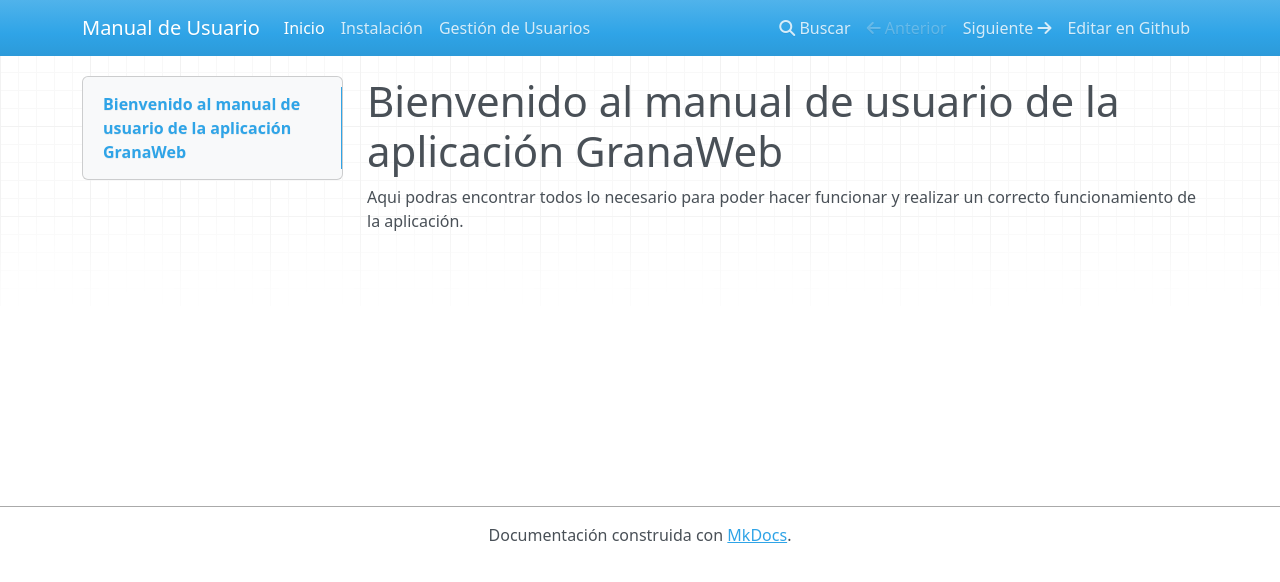
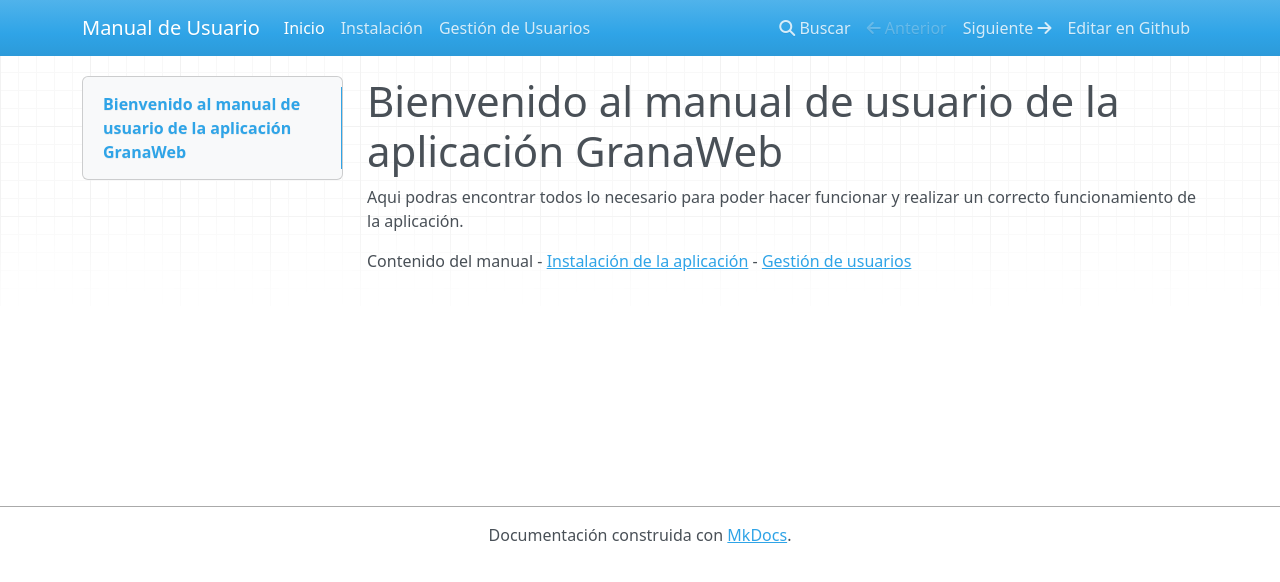
Before and after one commit to adrianb30/ManualUsuarioGranaWeb, an MkDocs documentation site: the page built from docs/index.md, in a window 1280 px wide. Shown: the top 582 px of the page. Built offline with MkDocs 1.6.1, drawn with Linux system fonts in a browser that asks for light colours; nearby versions of some CDN libraries.

Commit message:
cambio index

```diff
--- a/docs/index.md
+++ b/docs/index.md
@@ -1,3 +1,7 @@
 # Bienvenido al manual de usuario de la aplicación GranaWeb
 
 Aqui podras encontrar todos lo necesario para poder hacer funcionar y realizar un correcto funcionamiento de la aplicación.
+
+Contenido del manual
+- [Instalación de la aplicación](./instalacion.md)
+- [Gestión de usuarios](./usuarios.md)
```
